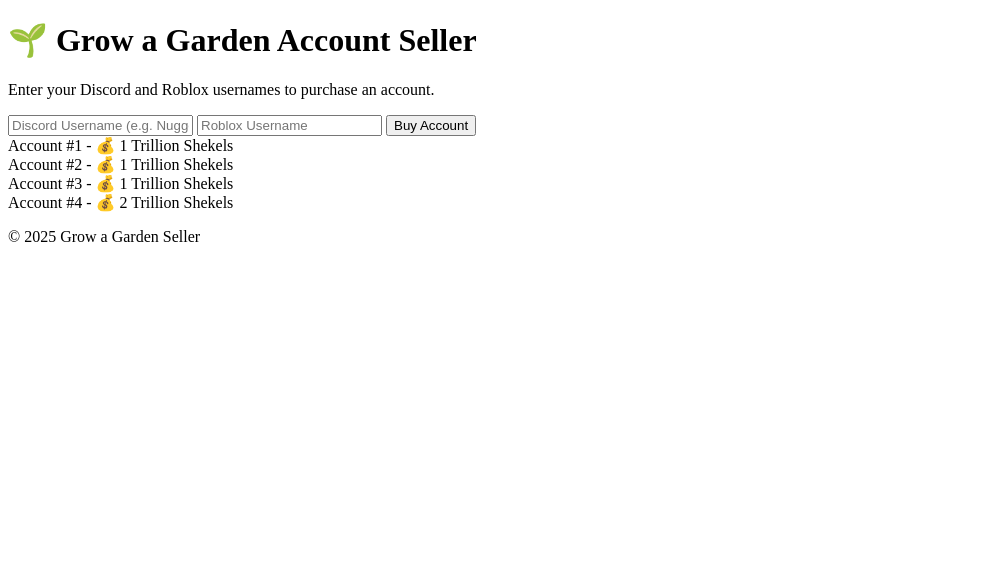
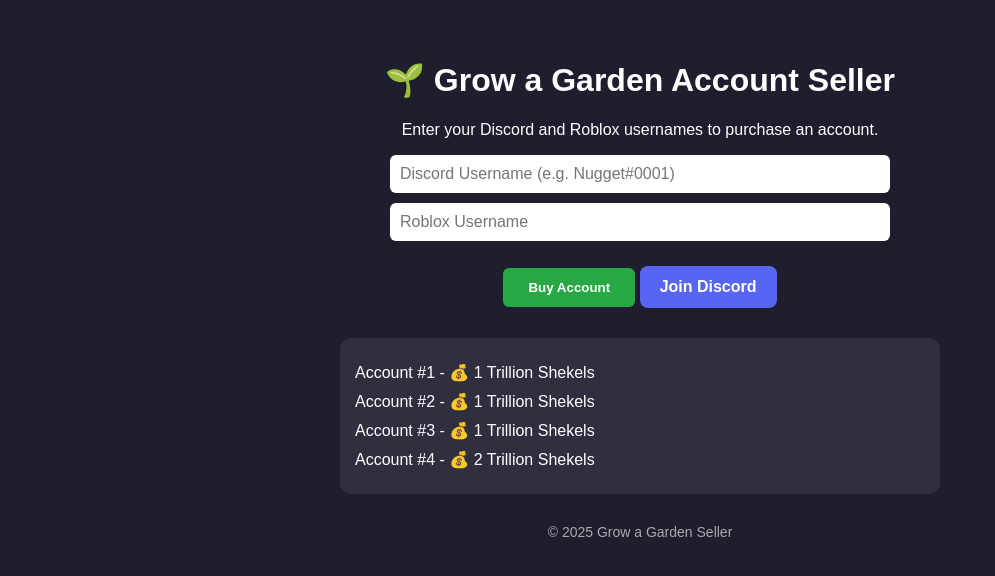
Before and after one commit to TheWExploiter/GrowAGardenAccSeller, a plain HTML site: page index.html in a window 1280 px wide. Shown: the whole page, without its empty margins (0-995 px from the left). Drawn offline with Linux system fonts and the light colour scheme.

Commit message:
Update index.html

```diff
--- a/index.html
+++ b/index.html
@@ -1,10 +1,83 @@
-
 <!DOCTYPE html>
 <html lang="en">
 <head>
   <meta charset="UTF-8" />
   <title>Grow a Garden - Account Seller</title>
-  <link rel="stylesheet" href="style.css" />
+  <style>
+    body {
+      font-family: Arial, sans-serif;
+      background-color: #1e1e2f;
+      color: white;
+      margin: 0;
+      padding: 0;
+      text-align: center;
+    }
+
+    .container {
+      padding: 40px 20px;
+      max-width: 600px;
+      margin: auto;
+    }
+
+    input[type="text"] {
+      display: block;
+      width: 80%;
+      margin: 10px auto;
+      padding: 10px;
+      border-radius: 6px;
+      border: none;
+      font-size: 16px;
+    }
+
+    button {
+      padding: 12px 25px;
+      background-color: #28a745;
+      color: white;
+      font-weight: bold;
+      border: none;
+      border-radius: 6px;
+      cursor: pointer;
+      margin-top: 10px;
+    }
+
+    button:hover {
+      background-color: #218838;
+    }
+
+    .discord-button {
+      display: inline-block;
+      margin-top: 15px;
+      background-color: #5865F2;
+      color: white;
+      padding: 12px 20px;
+      border-radius: 8px;
+      text-decoration: none;
+      font-weight: bold;
+      transition: background-color 0.3s;
+    }
+
+    .discord-button:hover {
+      background-color: #4752C4;
+    }
+
+    .account-list {
+      margin-top: 30px;
+      text-align: left;
+      background-color: #2f2f40;
+      padding: 15px;
+      border-radius: 10px;
+    }
+
+    .account {
+      margin: 10px 0;
+    }
+
+    .footer {
+      margin-top: 30px;
+      font-size: 14px;
+      color: #aaa;
+    }
+  </style>
 </head>
 <body>
   <div class="container">
@@ -14,6 +87,9 @@
     <input type="text" id="discordUser" placeholder="Discord Username (e.g. Nugget#0001)" />
     <input type="text" id="robloxUser" placeholder="Roblox Username" />
     <button onclick="submitForm()">Buy Account</button>
+
+    <!-- Join Discord Button -->
+    <a href="https://discord.gg/K5xnX6euS3" class="discord-button" target="_blank">Join Discord</a>
 
     <div id="result"></div>
 
@@ -26,7 +102,6 @@
 
     <p class="footer">© 2025 Grow a Garden Seller</p>
   </div>
-
-  <script src="script.js"></script>
+    <script src="script.js"></script>
 </body>
 </html>
```
